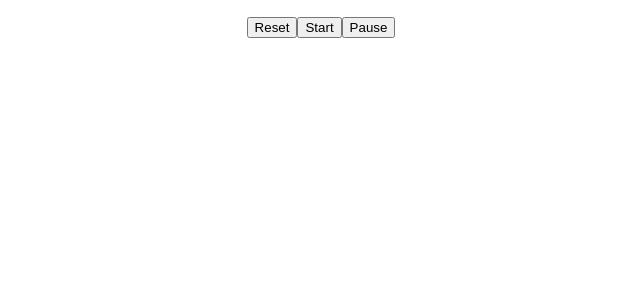
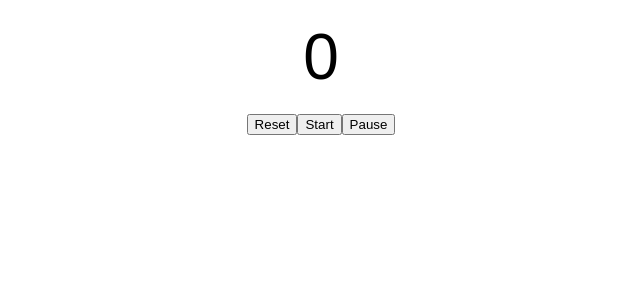
Before and after one commit to josephsenyonjo25/react-stop-watch, a React (Create React App) app: page / in a window 1280 px wide. Shown: the top 300 px of the page, without its empty margins (319-959 px from the left). Built offline with nearby package versions, Linux system fonts and the light colour scheme.

Commit message:
added styling

```diff
--- a/src/App.css
+++ b/src/App.css
@@ -1,4 +1,4 @@
-.App {
+/*.App {
   text-align: center;
 }
 
@@ -35,4 +35,14 @@
   to {
     transform: rotate(360deg);
   }
+}*/
+.Stopwatch{
+  display: flex;
+  flex-direction: column;
+  align-items: center;
+  font-family: sans-serif;
 }
+#clock{
+  font-size: 4em;
+  margin:20px;
+}
--- a/src/components/Stopwatch.js
+++ b/src/components/Stopwatch.js
@@ -8,7 +8,7 @@ class Stopwatch extends Component {
             <div className= "Stopwatch">
 
                 <p id = "clock">
-
+                  0
                 </p>
                 <div>
                     <button>Reset</button>
```
